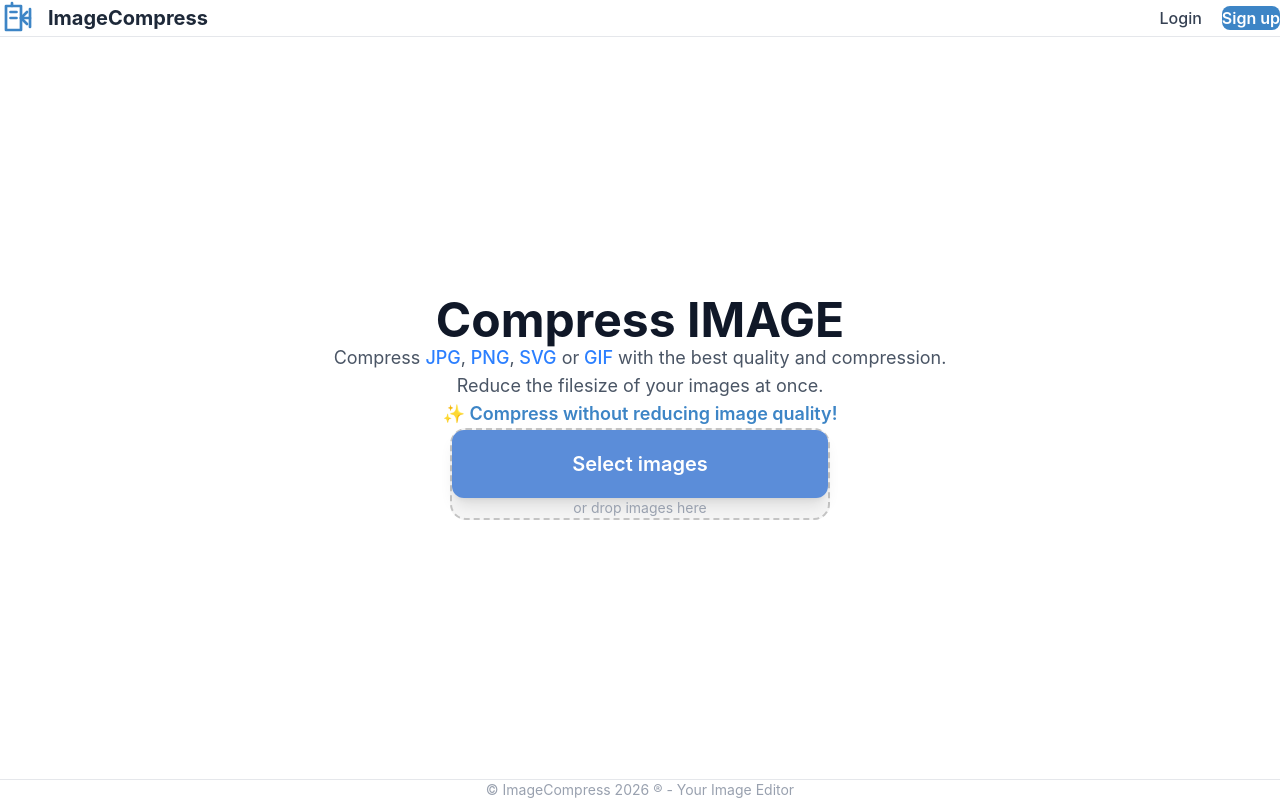
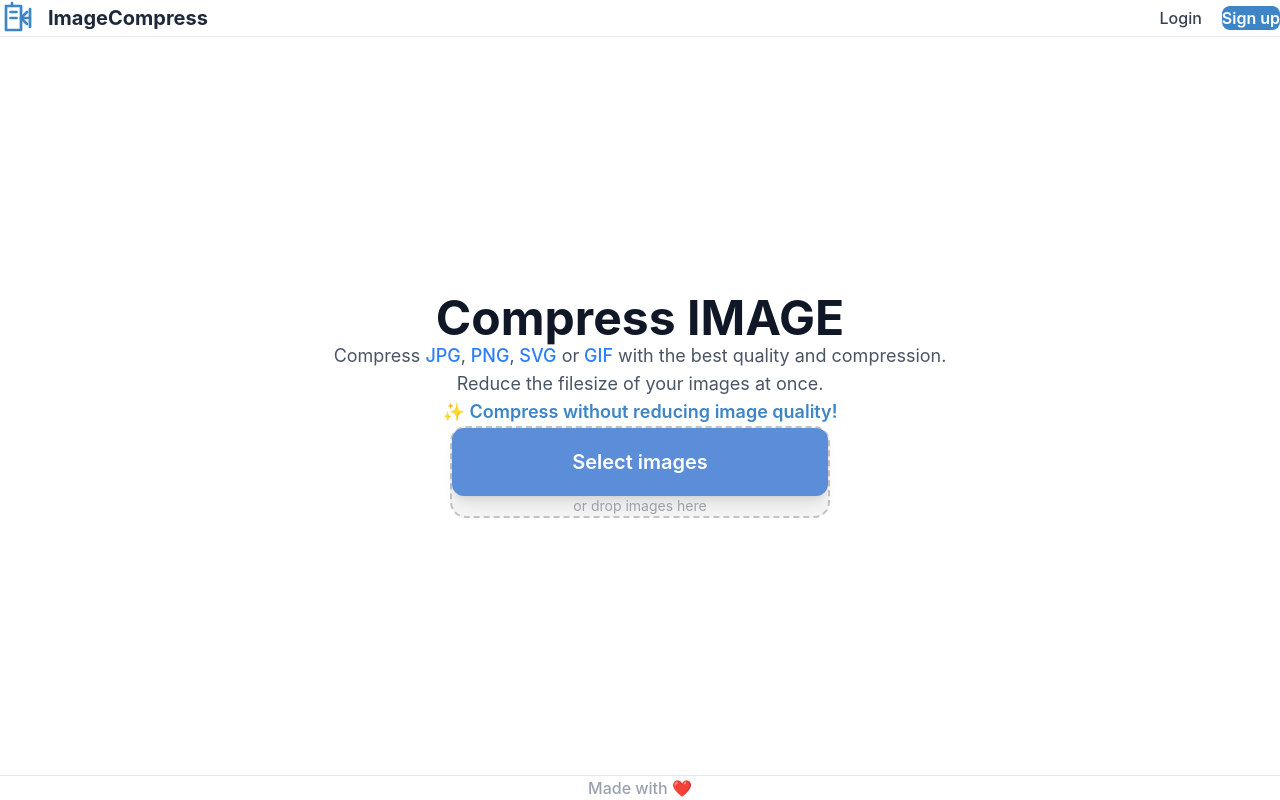
Before and after one commit to zeoenix/image-compressor, a React (Vite) app: page / in a window 1280 px wide. Built offline with nearby package versions, Linux system fonts and the light colour scheme.

Commit message:
Update footer, clean up unused code, add README

```diff
--- a/src/ImageCompressor.jsx
+++ b/src/ImageCompressor.jsx
@@ -38,7 +38,7 @@ const Header = () => (
 // Reusable Footer Component
 const Footer = () => (
   <footer className="border-t border-gray-200 bg-white py-4 px-6">
-    <p className="text-center text-gray-400 text-sm">© ImageCompress 2026 ® - Your Image Editor</p>
+    <p className="text-center text-gray-400 text-base font-medium">Made with <span className="text-red-500">❤️</span></p>
   </footer>
 );
 
```
